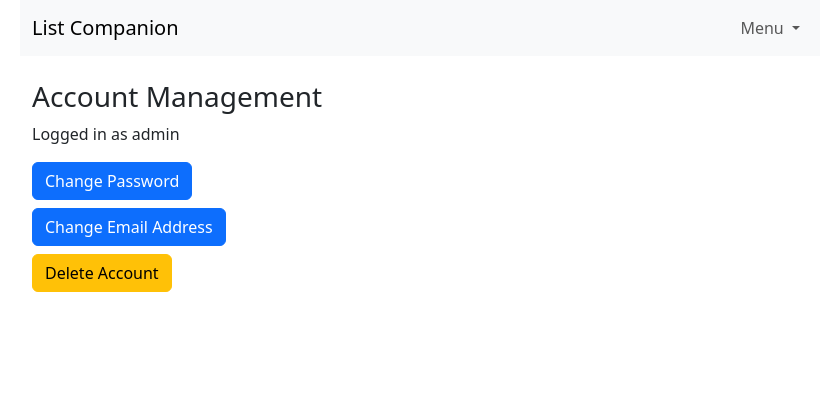
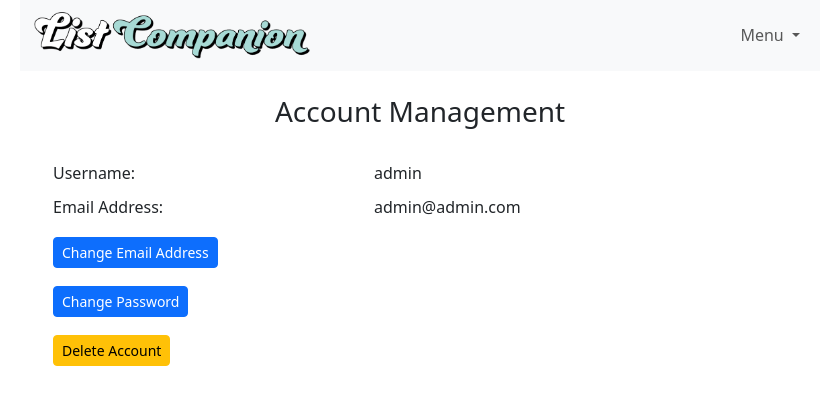
Before and after one commit to house3119/list_companion, a Django app: page /account in a window 1280 px wide. Shown: the top 405 px of the page, without its empty margins (220-1051 px from the left). Run offline with Django 4.2, Linux system fonts and the light colour scheme; a user stored in the database is signed in; data comes from the database, SQL or seed files in the repository; both versions use the stored data as it was after the commit.

Commit message:
progess 8

```diff
--- a/list_companion/static/list_companion/account.js
+++ b/list_companion/static/list_companion/account.js
@@ -12,9 +12,9 @@ document.addEventListener('DOMContentLoaded', () => {
         document.getElementById('mobile-navbar').classList.remove('display-none')
         document.getElementById('desktop-navbar').classList.add('display-none')
 
-        document.getElementById('nav-title').innerHTML = 'My Account';
-        document.getElementById('back-button').classList.remove('display-none');
-        document.getElementById('account-title').classList.add('display-none');
+        // document.getElementById('nav-title').innerHTML = 'My Account';
+        // document.getElementById('back-button').classList.remove('display-none');
+        // document.getElementById('account-title').classList.add('display-none');
     }
 
     window.addEventListener('resize',() => {
--- a/list_companion/static/list_companion/styles.css
+++ b/list_companion/static/list_companion/styles.css
@@ -2,7 +2,20 @@
 body {
     max-width: 800px;
     margin: auto;
+}
 
+::-webkit-scrollbar {
+    display: none;
+}
+
+.brand-img-desktop {
+    height: 100%;
+    width: 40%;
+}
+
+.brand-img-mobile {
+    height: 100%;
+    width: 80%;
 }
 
 .custom-list-card-1 {
@@ -96,3 +109,13 @@ body {
 .list-item-done-style {
     background-color: bisque;
 }
+
+table {
+    width: 100%;
+    border-collapse: separate;
+    border-spacing: 0.5rem;
+}
+
+tr {
+    border-bottom: 1px solid #EEEEEE;
+}
--- a/list_companion/templates/list_companion/account.html
+++ b/list_companion/templates/list_companion/account.html
@@ -10,21 +10,57 @@
 
     <body>
         <div class="container">
-            <h3 id="account-title">Account Management</h3>
-            <div id="account-buttons-div">
-                <p>Logged in as {{ account }}</p>
-                <button class="btn btn-primary mb-2" id="change-password-button">Change Password</button>
-                <br>
-                <button class="btn btn-primary mb-2" id="change-email-button">Change Email Address</button>
-                <br>
-                <button class="btn btn-warning" id="delete-account-button">Delete Account</button>
-                </div>
+            <h3 id="account-title" style="text-align: center;">Account Management</h3>
+            <div class="container mt-4">
+                <table>
+                    <tbody>
+                        <tr>
+                            <td>
+                                Username:
+                            </td>
+                            <td>
+                                {{ account.username }}
+                            </td>
+                        </tr>
+                        <tr>
+                            <td>
+                                Email Address:
+                            </td>
+                            <td>
+                                {{ account.email }}
+                            </td>
+                        </tr>
+                    </tbody>
+                </table>
             </div>
-            <div id="message-div">
-                {% if message %}
-                    {{ message }}
-                {% endif %}
+            <div class="container" id="account-buttons-div">
+                <!--<h6 style="text-align: center;">Logged in as <span class="text-success">{{ account }}</span></h6>-->
+                <table>
+                    <tbody>
+                        <tr>
+                            <td>
+                                <button class="btn btn-primary btn-sm mb-2" id="change-email-button">Change Email Address</button>
+                            </td>
+                        </tr>
+                        <tr>
+                            <td>
+                                <button class="btn btn-primary btn-sm mb-2" id="change-password-button">Change Password</button>
+                            </td>
+                        </tr>
+                        <tr>
+                            <td>
+                                <button class="btn btn-warning btn-sm" id="delete-account-button">Delete Account</button>
+                            </td>
+                        </tr>
+                    </tbody>
+                </table>
             </div>
+        </div>
+
+        <div id="message-div">
+            {% if message %}
+                {{ message }}
+            {% endif %}
         </div>
 
         <div class="container display-none" id="change-password-div">
--- a/list_companion/templates/list_companion/login_template.html
+++ b/list_companion/templates/list_companion/login_template.html
@@ -13,7 +13,7 @@
 
     <body>
         <div class="container text-center w-75">
-            <h1>List Companion</h1>
+            <img src="{% static 'list_companion/list_companion_4.png' %}" alt="" style="width: 80%;height: 100%;" class="my-3">
         </div>
         {% block body %}{% endblock %}
     </body>
--- a/list_companion/templates/list_companion/main_template.html
+++ b/list_companion/templates/list_companion/main_template.html
@@ -15,7 +15,7 @@
 
     <body>
 
-        <nav class="navbar navbar-expand bg-body-tertiary mb-4" id="mobile-navbar">
+        <nav class="navbar navbar-expand bg-body-tertiary mb-4" id="mobile-navbar" style="border-bottom: 1px solid #EEEEEE;">
             <div class="container-fluid">
                 <div class="collapse navbar-collapse">
                     <ul class="navbar-nav">
@@ -23,8 +23,8 @@
                             <button class="btn btn-primary btn-sm display-none" style="margin-right: 15px;" id="back-button">&#11013 Back</button>
                         </li>
                         <li>
-                            <a class="navbar-brand" id="nav-title">
-                                List Companion
+                            <a class="navbar-brand" id="nav-title" href="{% url 'index' %}">
+                                <img src="{% static 'list_companion/list_companion_3.png' %}" class="align-top brand-img-mobile" alt="" id="nav-brand-img-mobile">
                             </a>
                         </li>
                     </ul>
@@ -56,9 +56,8 @@
                     <ul class="navbar-nav">
                         <li>
                             <a class="navbar-brand" href="{% url 'index' %}">
-                                List Companion
+                                <img src="{% static 'list_companion/list_companion_3.png' %}" class="d-inline-block align-top brand-img-desktop" alt="">
                             </a>
-
                         </li>
                     </ul>
                 </div>
--- a/list_companion/views.py
+++ b/list_companion/views.py
@@ -28,17 +28,17 @@ def register(request):
         if password != confirm_password:
             return render(request, "list_companion/register.html", {
             "register_form": register_form,
-            "message": "Passwords don't match."
+            "error": "Passwords don't match"
         })
         if User.objects.filter(username=username).exists():
             return render(request, "list_companion/register.html", {
             "register_form": register_form,
-            "message": "User with this username already exist."
+            "error": "User with this username already exist"
         })
         if User.objects.filter(email=email).exists():
             return render(request, "list_companion/register.html", {
             "register_form": register_form,
-            "message": "User with this email address already exist."
+            "error": "User with this email address already exist"
         })
 
         # Try to create new user
@@ -48,14 +48,14 @@ def register(request):
         except:
             return render(request, "list_companion/register.html", {
             "register_form": register_form,
-            "message": "Unexpected error. Please try again."
+            "error": "Unexpected error. Please try again."
         })
 
         # Creating new user succesful
-        return render(request, "list_companion/register.html", {
-            "register_form": register_form,
-            "message": "Registeration successful. You can now log in."
-        })
+        return render(request, "list_companion/login.html", {
+                "login_form": login_form,
+                "message": "Registeration succesful. You can now log in"
+            })
 
     else:
         return render(request, "list_companion/register.html", {
@@ -76,7 +76,7 @@ def login_page(request):
         else:
             return render(request, "list_companion/login.html", {
                 "login_form": login_form,
-                "message": "Invalid username and/or password."
+                "error": "Invalid username and/or password"
             })
     else:
         return render(request, "list_companion/login.html", {
```
Also changed, not shown: list_companion/static/list_companion/login.js (added, +20 -0 lines), list_companion/static/list_companion/register.js (added, +20 -0 lines), list_companion/static/list_companion/script.js (+12 -4 lines), list_companion/templates/list_companion/login.html (+20 -11 lines), list_companion/templates/list_companion/register.html (+17 -9 lines), db.sqlite3, list_companion/static/list_companion/list_companion_1.png (added), list_companion/static/list_companion/list_companion_2.png (added), list_companion/static/list_companion/list_companion_3.png (added), list_companion/static/list_companion/list_companion_4.png (added).
